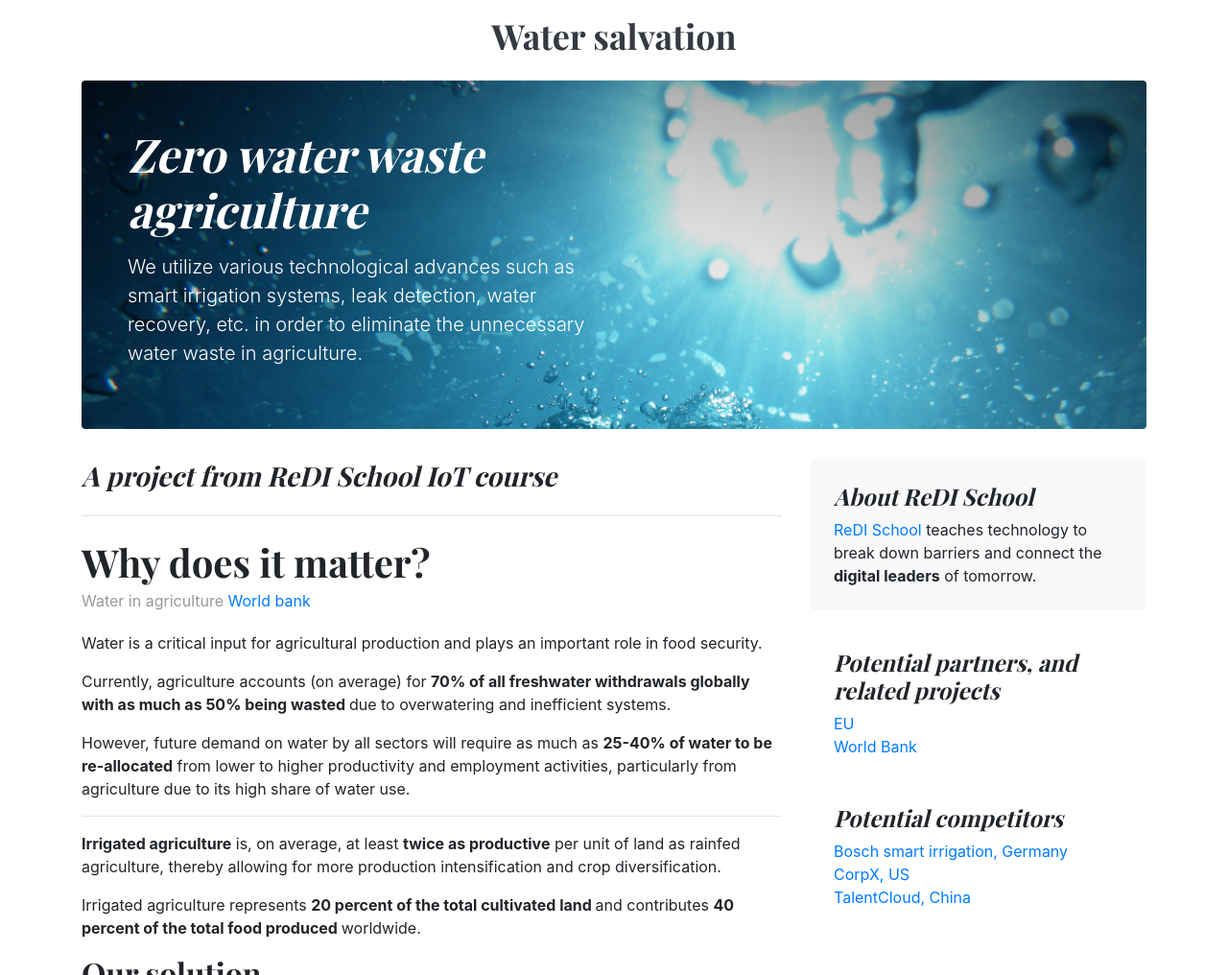
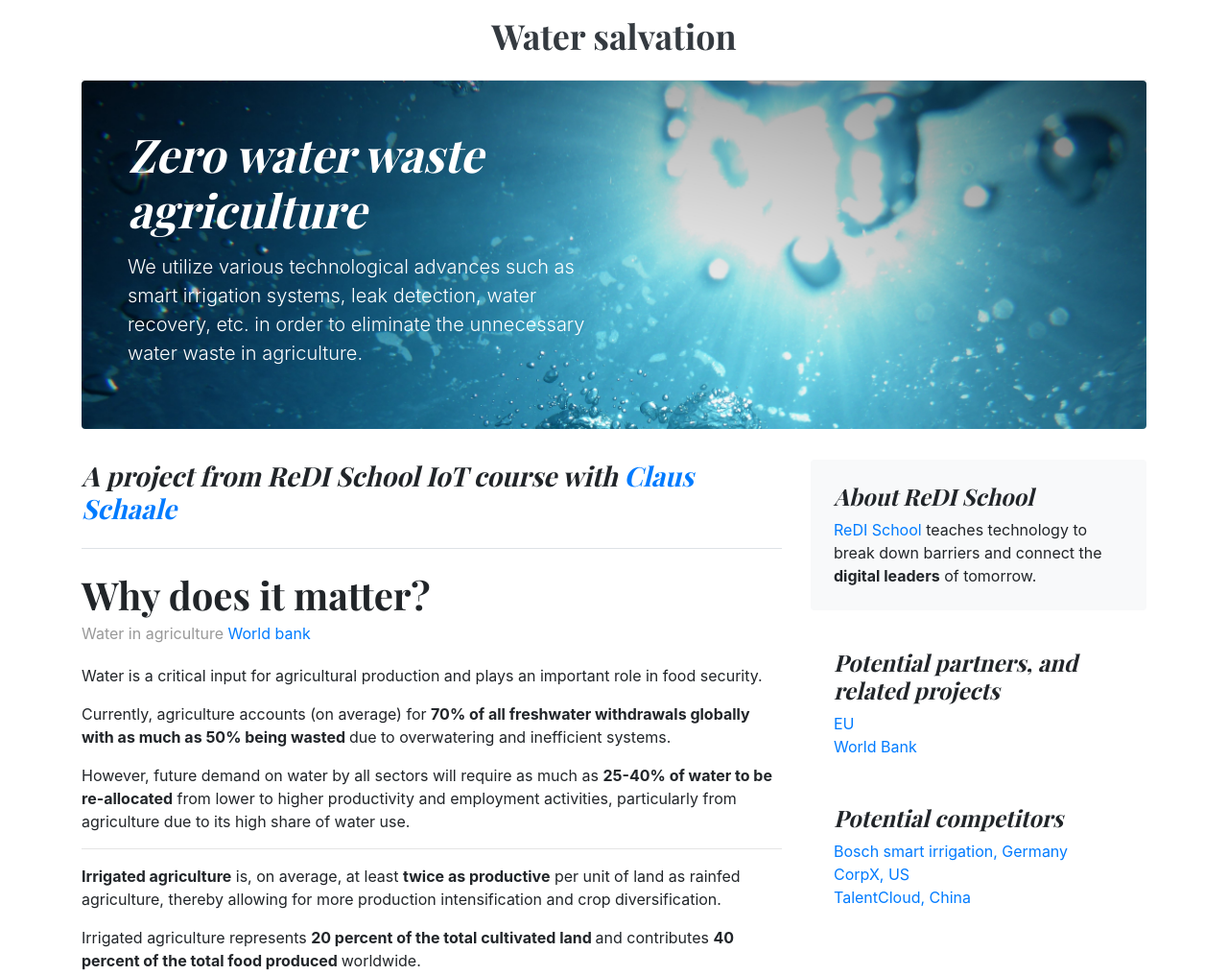
Before and after one commit to zahirNia/one-pager, a plain HTML site: page blog/index.html in a window 1280 px wide. Shown: the top 1016 px of the page at 96% size. Drawn offline with nearby package versions, Linux system fonts and the light colour scheme.

Commit message:
first commit not not

```diff
--- a/blog/index.html
+++ b/blog/index.html
@@ -59,7 +59,7 @@
       <div class="row">
         <div class="col-md-8 blog-main">
           <!-- Project def. -->
-          <h3 class="pb-4 mb-4 font-italic border-bottom">A project from ReDI School IoT course</h3>
+          <h3 class="pb-4 mb-4 font-italic border-bottom">A project from ReDI School IoT course with <a href="https://www.linkedin.com/in/clausschaale/">Claus Schaale</a></h3>
           <!-- Problem, solution, business model -->
           <div class="blog-post">
             <!-- Problem -->
```
